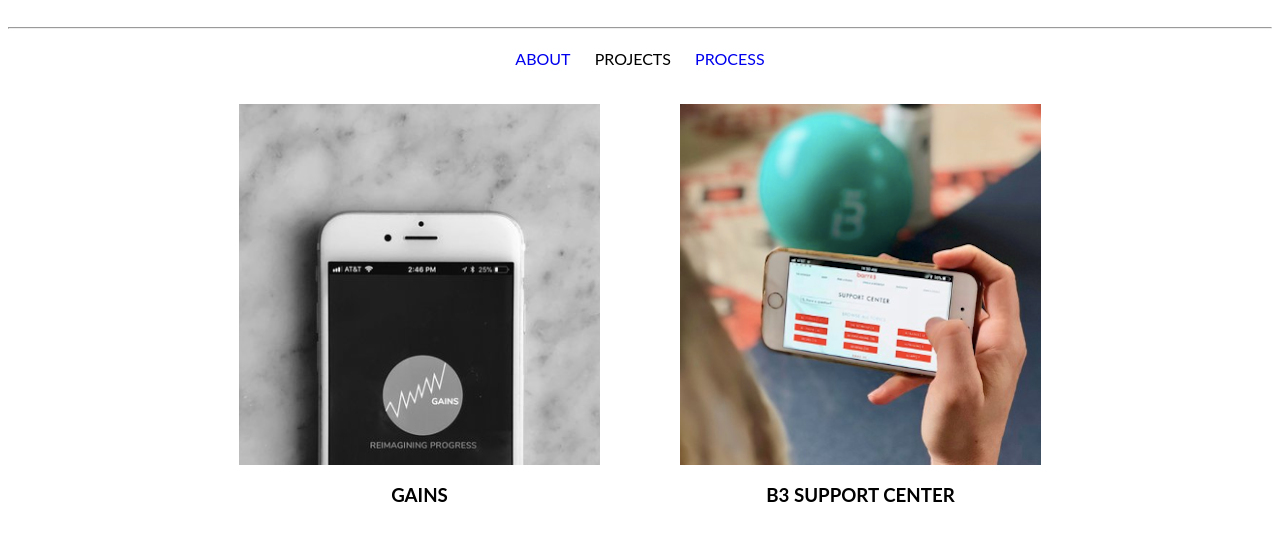
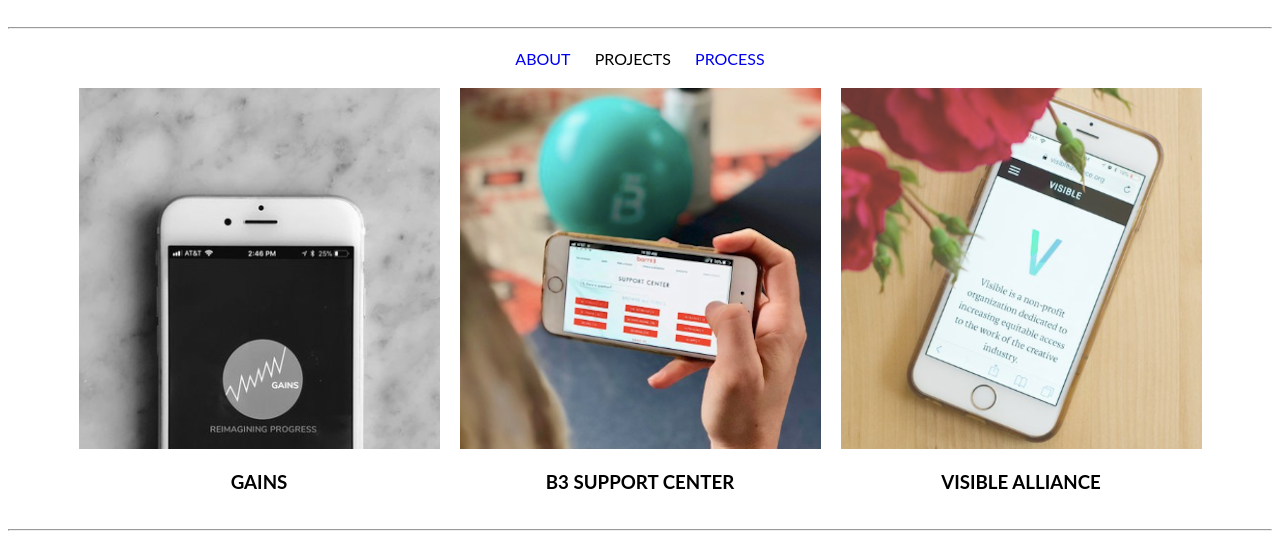
Before and after one commit to Mishaun85/mc-portfolio, a plain HTML site: page projects.html in a window 1280 px wide. Shown: the part 268-801 px from the top of the page. Drawn offline with Linux system fonts and the light colour scheme.

Commit message:
Took out unnecessary code.

```diff
--- a/CSS/main.css
+++ b/CSS/main.css
@@ -60,19 +60,8 @@ a {
 
 /* projects */
 
-.project_item {
-  display: flex;
-  justify-content: center;
-  align-items: center;
-  margin: 0 10px 20px 10px;
-}
-
-figure {
-  display: inline-block;
-}
-
-figure img {
-  vertical-align: top;
+.projects_align {
+  margin: 0 10px 10px 10px;
 }
 
 figcaption {
--- a/CSS/responsive.css
+++ b/CSS/responsive.css
@@ -1,9 +1,10 @@
-.about , .projects_align , .project_item , .sample {
+.about , .projects , .project_item , .sample {
   display: flex;
   flex-wrap: wrap;
   justify-content: center;
   align-items: center;
 }
+
 
 /* mobile */
 
--- a/projects.html
+++ b/projects.html
@@ -28,16 +28,16 @@
         </div>
       </nav>
 
-      <section class="projects_align">
-        <figure>
+      <section class="projects">
+        <figure class="projects_align">
           <img class="project1" src="images/gains.png" alt="gains project">
           <figcaption><h3>GAINS</h3></figcaption>
         </figure>
-        <figure>
+        <figure class="projects_align">
           <img class="project2" src="images/b3supportcenter.png"  alt="B3 support center project">
           <figcaption><h3>B3 SUPPORT CENTER</h3></figcaption>
         </figure>
-        <figure>
+        <figure class="projects_align">
           <img class="project3" src="images/visiblealliance.png"  alt="visible alliance project">
           <figcaption><h3>VISIBLE ALLIANCE</h3></figcaption>
         </figure>
```
